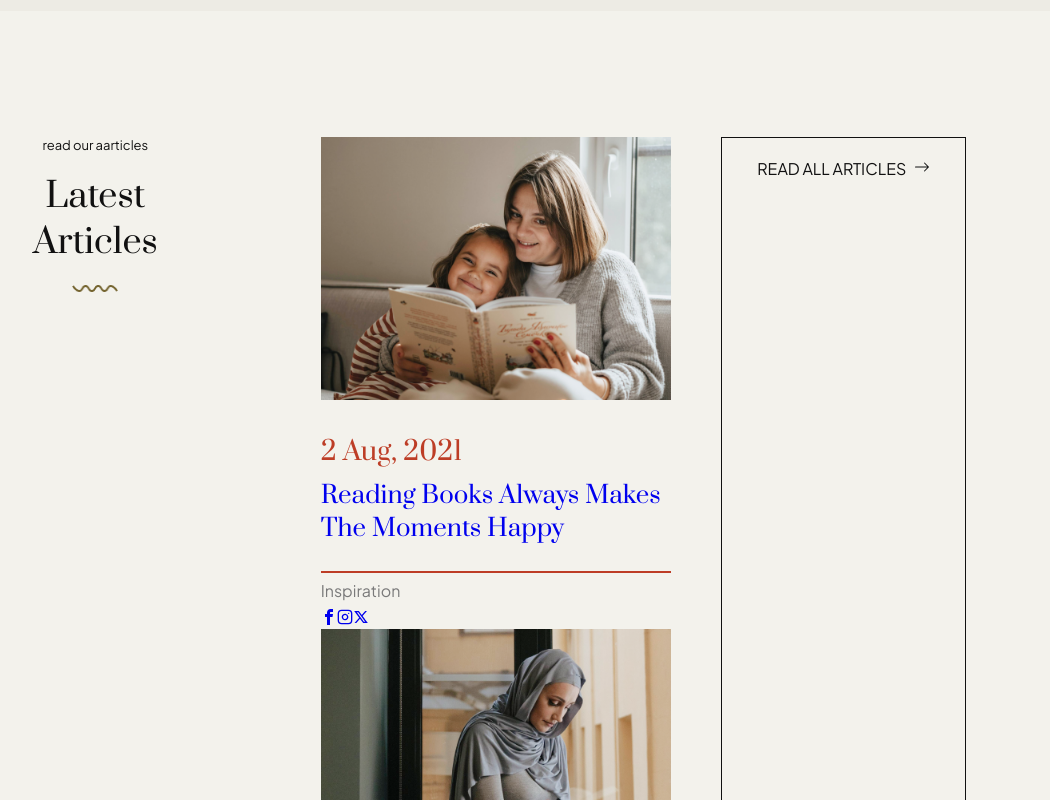
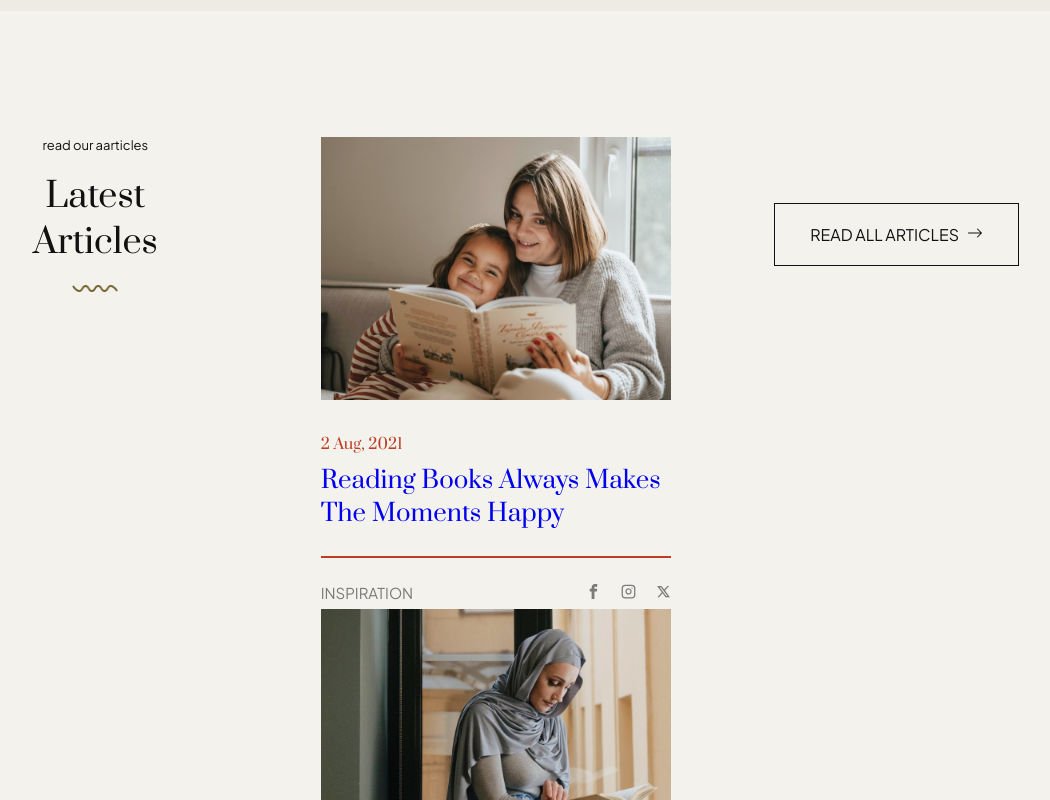
Before and after one commit to SupuniAbeysinghe/Software-Architecture-Group-Project-Front-End, a React (Vite) app: page / in a window 1280 px wide. Shown: the part 6500-7300 px from the top of the page, without its empty margins (144-1194 px from the left). Built offline with nearby package versions, Linux system fonts and the light colour scheme.

Commit message:
latest article styles

```diff
--- a/src/Components/LatestArticle/LatestArticle.css
+++ b/src/Components/LatestArticle/LatestArticle.css
@@ -1,4 +1,4 @@
-.latest-container{
+.latest-article-container{
     display: grid;
     grid-template-columns: repeat(3,1fr);
     gap: 50px;
@@ -16,10 +16,52 @@
 }
 .article-info h5{
     color: var(--color-primary);
-    font-size: 26px;
+    font-size: 15px;
     text-transform: capitalize;
 }
 .article-info h3{
     font-size: 26px;
     text-transform: capitalize;
 }
+
+.latest-article-social{
+    margin-top: 18px;
+    display: flex;
+    justify-content: space-between;
+}
+.latest-article-social p{
+    text-transform: uppercase;
+    font-size: 15px;
+}
+.article-social{
+    display: flex;
+    gap: 20px;
+    align-items: center;
+}
+.article-social a{
+    font-size: 15px;
+    color: var(--color-dark);
+    transition: var(--transtion);
+}
+.article-social a:hover{
+    color: var(--color-primary);
+}
+.latest-article-container .btn{
+    margin: auto;
+    margin-top: 66px;
+}
+
+/*1024*/
+@media(max-width:1024px){
+    .latest-article-container{
+        grid-template-columns: repeat(2,1fr);
+        gap: 40px;
+    }
+}
+/*600*/
+@media(max-width:600px){
+    .latest-article-container{
+        grid-template-columns: repeat(1,1fr);
+        gap: 56px;
+    }
+}
--- a/src/Components/LatestArticle/LatestArticle.jsx
+++ b/src/Components/LatestArticle/LatestArticle.jsx
@@ -15,7 +15,7 @@ import { BsArrowRight } from 'react-icons/bs'
 export default function LatestArticle(){
     return(
         <section className='latestArticle'>
-            <div className='container latest-container'>
+            <div className='container latest-article-container'>
                 <TitleTypeOne Title={'Latest Articles'} TitleTop={'read our aarticles'}/>
 
                 <div className="latest-article-content">
```
